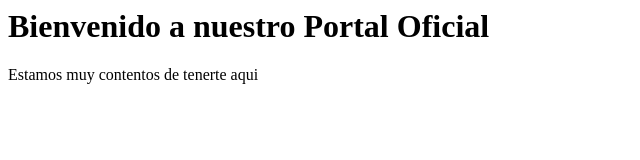
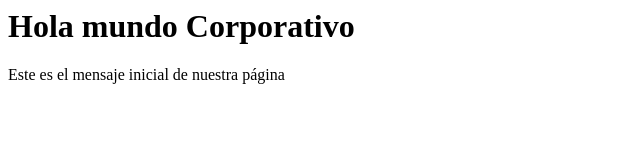
Before and after one commit to Alejandro-2005-esp/corporate-landing-page, a plain HTML site: page index.html in a window 1280 px wide. Shown: the whole page, without its empty margins (0-640 px from the left). Drawn offline with Linux system fonts and the light colour scheme.

```diff
--- a/index.html
+++ b/index.html
@@ -1,2 +1,2 @@
-<h1>Bienvenido a nuestro Portal Oficial</h1>
-<p>Estamos muy contentos de tenerte aqui</p>
+<h1>Hola mundo Corporativo</h1>
+<p>Este es el mensaje inicial de nuestra página</p>
```
